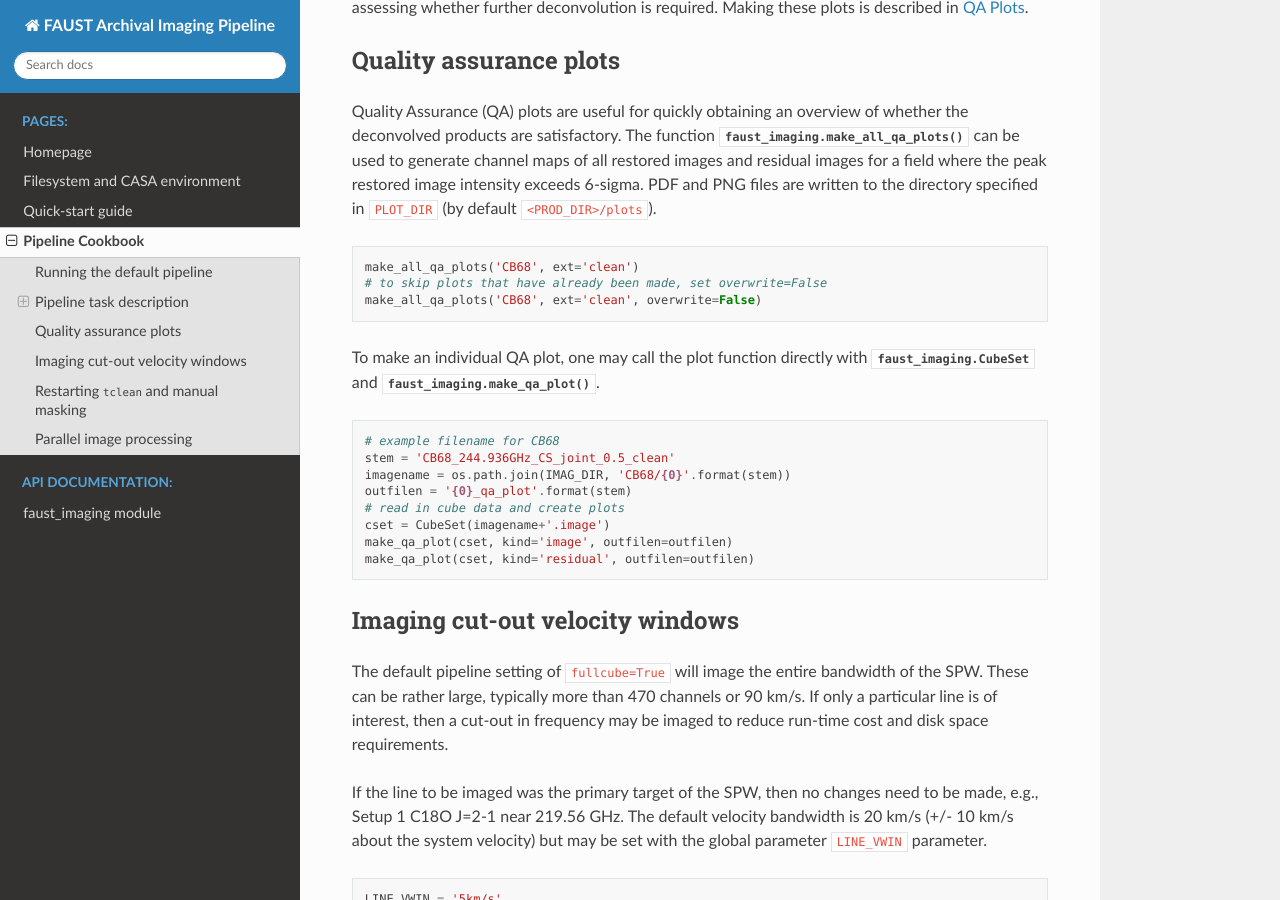
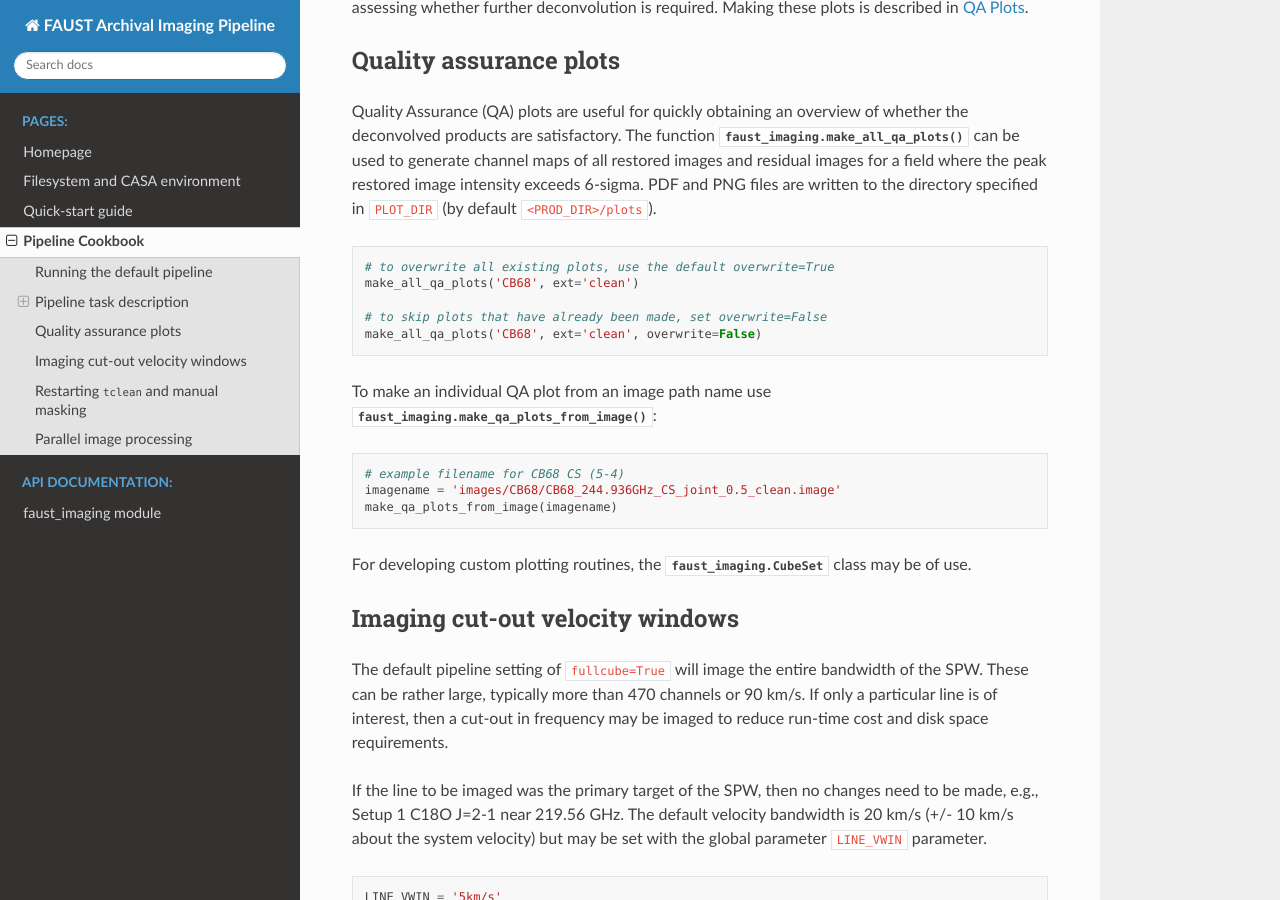
Before and after one commit to autocorr/faust_line_imaging, a Sphinx documentation site: the page built from docs/source/recipes.rst, in a window 1280 px wide and 900 px high, scrolled down 2890 px. Built offline with Sphinx 7.4.7 and the Read the Docs theme 2.0.0, drawn with Linux system fonts in a browser that asks for light colours.

Commit message:
Refactor QA plotting and update docs

```diff
--- a/docs/source/recipes.rst
+++ b/docs/source/recipes.rst
@@ -158,23 +158,23 @@ specified in ``PLOT_DIR`` (by default ``<PROD_DIR>/plots``).
 
 .. code-block:: python
 
+   # to overwrite all existing plots, use the default overwrite=True
    make_all_qa_plots('CB68', ext='clean')
+
    # to skip plots that have already been made, set overwrite=False
    make_all_qa_plots('CB68', ext='clean', overwrite=False)
 
-To make an individual QA plot, one may call the plot function directly with
-:class:`faust_imaging.CubeSet` and :func:`faust_imaging.make_qa_plot`.
+To make an individual QA plot from an image path name use
+:func:`faust_imaging.make_qa_plots_from_image`:
 
 .. code-block:: python
 
-   # example filename for CB68
-   stem = 'CB68_244.936GHz_CS_joint_0.5_clean'
-   imagename = os.path.join(IMAG_DIR, 'CB68/{0}'.format(stem))
-   outfilen = '{0}_qa_plot'.format(stem)
-   # read in cube data and create plots
-   cset = CubeSet(imagename+'.image')
-   make_qa_plot(cset, kind='image', outfilen=outfilen)
-   make_qa_plot(cset, kind='residual', outfilen=outfilen)
+   # example filename for CB68 CS (5-4)
+   imagename = 'images/CB68/CB68_244.936GHz_CS_joint_0.5_clean.image'
+   make_qa_plots_from_image(imagename)
+
+For developing custom plotting routines, the :class:`faust_imaging.CubeSet`
+class may be of use.
 
 
 Imaging cut-out velocity windows
```
Also changed, not shown: faust_imaging.py (+35 -19 lines).
